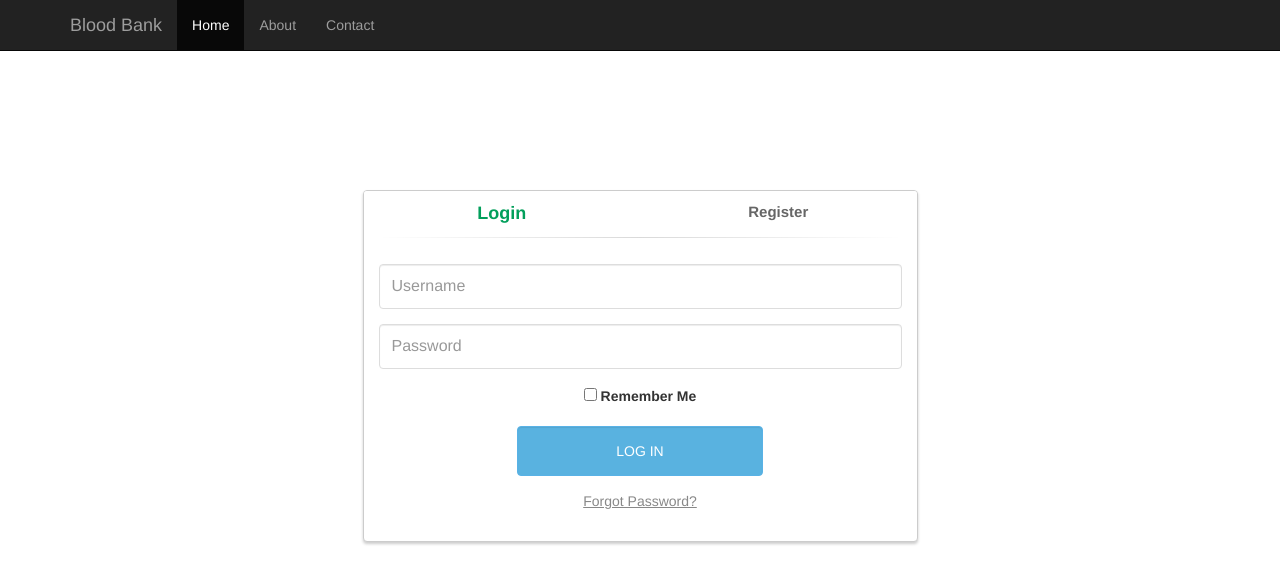
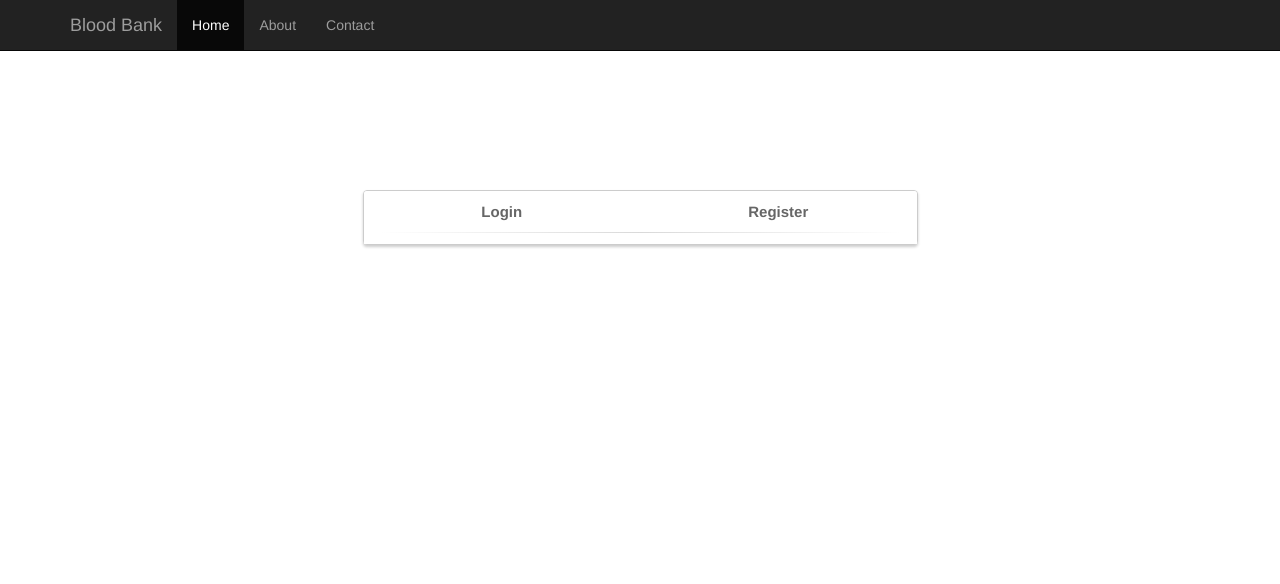
Before and after one commit to sidn77/Blood-Bank, a Django app: page /donor/ in a window 1280 px wide. Shown: the top 584 px of the page. Run offline with Django 3.2, Linux system fonts and the light colour scheme; some libraries are stand-ins or nearby versions.

Commit message:
donor registration

```diff
--- a/blood_bank/settings.py
+++ b/blood_bank/settings.py
@@ -80,7 +80,7 @@ DATABASES = {
         'ENGINE': 'django.db.backends.postgresql_psycopg2',
         'NAME': 'blood_bank',
         'USER': 'sidn77',
-        'PASSWORD': 'Party@77',
+        'PASSWORD': 'Party@7',
         'HOST': 'localhost',
         'PORT': '',
     }
--- a/vampire/templates/donor/donor_home.html
+++ b/vampire/templates/donor/donor_home.html
@@ -8,7 +8,7 @@
 					<div class="panel-heading">
 						<div class="row">
 							<div class="col-xs-6">
-								<a href="#" class="active" id="login-form-link">Login</a>
+								<a href="{% url 'donor:django.contrib.auth.views.login' %}">Login</a>
 							</div>
 							<div class="col-xs-6">
 								<a href="{% url 'donor:donor_new' %}">Register</a>
@@ -16,42 +16,10 @@
 						</div>
 						<hr>
 					</div>
-					<div class="panel-body">
-						<div class="row">
-							<div class="col-lg-12">
-								<form id="login-form" action="" method="post" role="form" style="display: block;">
-									<div class="form-group">
-										<input type="text" name="username" id="username" tabindex="1" class="form-control" placeholder="Username" value="">
-									</div>
-									<div class="form-group">
-										<input type="password" name="password" id="password" tabindex="2" class="form-control" placeholder="Password">
-									</div>
-									<div class="form-group text-center">
-										<input type="checkbox" tabindex="3" class="" name="remember" id="remember">
-										<label for="remember"> Remember Me</label>
-									</div>
-									<div class="form-group">
-										<div class="row">
-											<div class="col-sm-6 col-sm-offset-3">
-												<input type="submit" name="login-submit" id="login-submit" tabindex="4" class="form-control btn btn-login" value="Log In">
-											</div>
-										</div>
-									</div>
-									<div class="form-group">
-										<div class="row">
-											<div class="col-lg-12">
-												<div class="text-center">
-													<a href="" tabindex="5" class="forgot-password">Forgot Password?</a>
-												</div>
-											</div>
-										</div>
-									</div>
-								</form>
-							</div>
-						</div>
-					</div>
 				</div>
 			</div>
+		</div>
+	</div>
 	<script type="text/javascript">
 	$(function() {
 
--- a/vampire/urls.py
+++ b/vampire/urls.py
@@ -2,6 +2,8 @@ from django.conf.urls import url
 from . import views
 
 urlpatterns = [
+    url(r'^$', views.donor_home, name='donor_home'),
     url(r'new$', views.donor_new, name='donor_new'),
-    url(r'^$', views.donor_home, name='donor_home'),
+    url(r'login/$', 'django.contrib.auth.views.login'),
+    url(r'logout/$', 'django.contrib.auth.views.logout'),
 ]
--- a/vampire/views.py
+++ b/vampire/views.py
@@ -3,6 +3,7 @@ from django.utils import timezone
 from .models import *
 from .forms import *
 from django.shortcuts import redirect
+from django.contrib.auth import authenticate
 
 def home(request):
     return render(request, 'vampire/home.html')
@@ -15,18 +16,22 @@ def donor_new(request):
         dform = DonorForm(request.POST)
         aform = AddressForm(request.POST)
         if dform.is_valid() and aform.is_valid():
+            address = aform.save(commit=False)
+            data = aform.cleaned_data
+            address.city = data['city']
+            address.state = data['state']
+            address.country = data['country']
+            address.save()
             donor = dform.save(commit=False)
-            address = aform.save(commit=False)
-            donor.name = request.user.id
-            donor.age = request.user.id
-            donor.blood_type = request.user.id
-            address.city = request.user.id
-            address.state = request.user.id
-            address.country = request.user.id
-            address.aid = Address.objects.get(aid=' ')
-            address.save()
+            data = dform.cleaned_data
+            donor.username = data['username']
+            donor.password = data['password']
+            donor.name = data['name']
+            donor.age = data['age']
+            donor.blood_type = data['blood_type']
+            donor.aid = Address.objects.latest('aid')
             donor.save()
-            return redirect('donor_home', donor_id=donor.pk)
+            return redirect('/donor_home/')
     else:
         dform = DonorForm()
         aform = AddressForm()
@@ -42,3 +47,17 @@ def donor_edit(request, donor_id):
     else:
         form = DonorForm(instance=donor)
     return render(request, 'donor/donor_edit.html', {'form': DonorForm})
+
+def donor_login(request):
+    username = request.POST['username']
+    password = request.POST['password']
+    user = authenticate(username=username, password=username)
+    if user is not None:
+        # the password verified for the user
+        if user.is_active:
+            redirect('donor_home')
+        else:
+            print("The password is valid, but the account has been disabled!")
+    else:
+        # the authentication system was unable to verify the username and password
+        print("The username and password were incorrect.")
```
